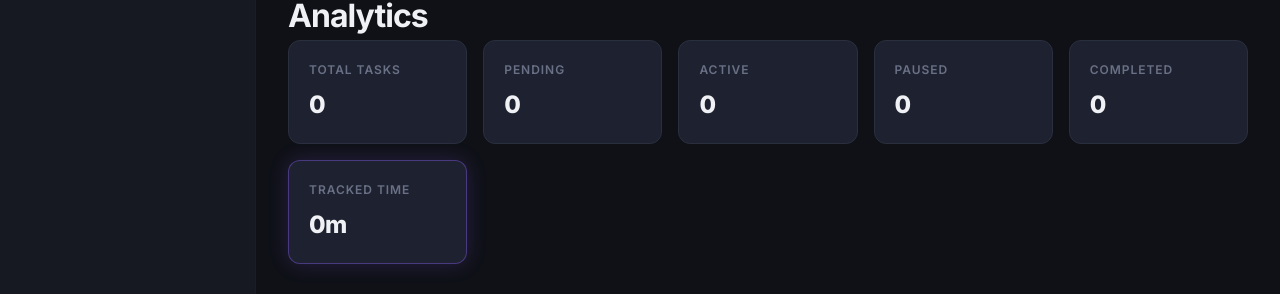
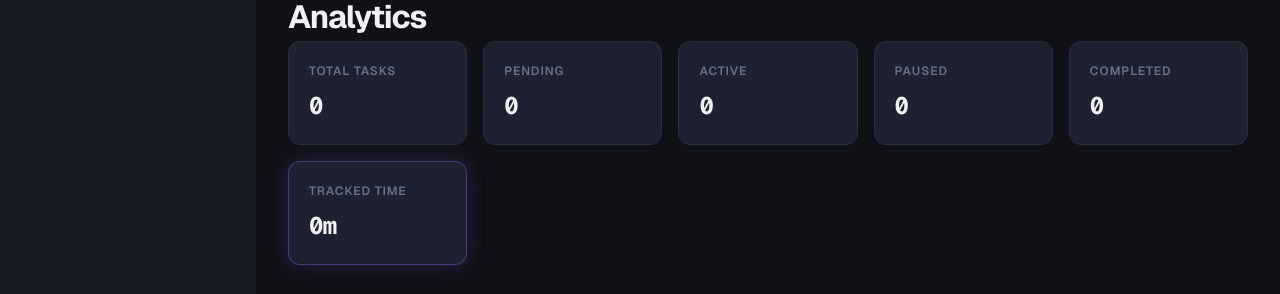
Before and after one commit to i-amansharma07/track-me, a Next.js app: page /analytics in a window 1280 px wide. Shown: the part 114-408 px from the top of the page. Built offline with nearby package versions, Linux system fonts and the light colour scheme; no server answers; the database is empty; sample sign-in values are in the browser's storage.

Commit message:
Add new font styles

```diff
--- a/src/app/globals.css
+++ b/src/app/globals.css
@@ -1,4 +1,4 @@
-@import url('https://fonts.googleapis.com/css2?family=Inter:wght@300;400;500;600;700;800&display=swap');
+@import url('https://fonts.googleapis.com/css2?family=Geist:wght@300;400;500;600;700;800&family=Geist+Mono:wght@400;500;600;700&display=swap');
 
 :root {
   /* Colors */
@@ -22,7 +22,8 @@
   --color-info: #3b82f6;
 
   /* Typography */
-  --font-sans: 'Inter', ui-sans-serif, system-ui, -apple-system, sans-serif;
+  --font-sans: 'Geist', ui-sans-serif, system-ui, -apple-system, sans-serif;
+  --font-mono: 'Geist Mono', ui-monospace, monospace;
   --font-size-xs: 0.75rem;
   --font-size-sm: 0.875rem;
   --font-size-base: 1rem;
--- a/src/components/analytics/summary-cards.module.css
+++ b/src/components/analytics/summary-cards.module.css
@@ -26,6 +26,7 @@
 }
 
 .value {
+  font-family: var(--font-mono);
   font-size: var(--font-size-2xl);
   font-weight: 800;
   color: var(--color-text-primary);
--- a/src/components/tasks/timer.module.css
+++ b/src/components/tasks/timer.module.css
@@ -4,7 +4,7 @@
 }
 
 .digits {
-  font-family: var(--font-sans);
+  font-family: var(--font-mono);
   font-size: var(--font-size-xl);
   font-weight: 700;
   color: var(--color-text-primary);
```
Also changed, not shown: 1 other file (tests, documents, lock files or other folders).
